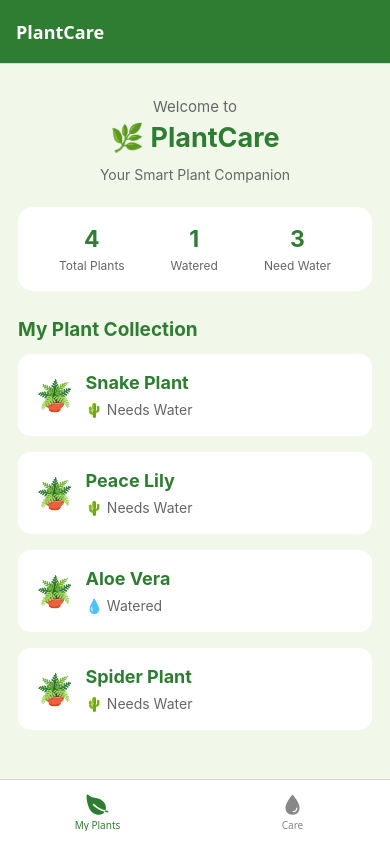
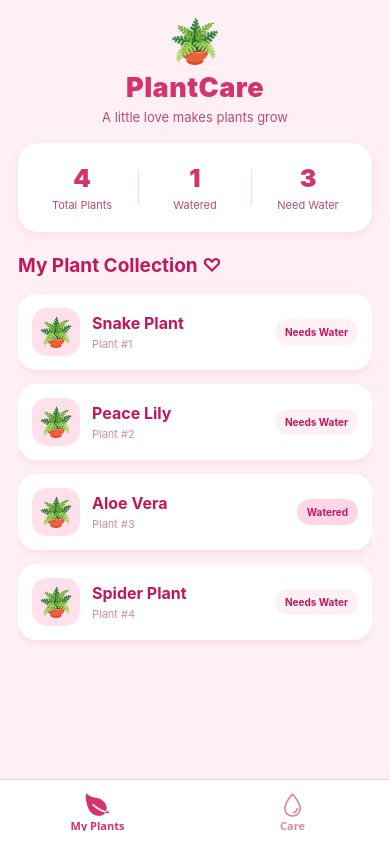
Before and after one commit to kristelannemaesameran-ai/ACTIVITY6_YURI, a React Native app in the folder MyActivity6/: screen / in a window 390 px wide. Built offline with nearby package versions, Linux system fonts and the light colour scheme.

Commit message:
Finalize Activity 6 with pink PlantCare design and code comments

```diff
--- a/MyActivity6/App.js
+++ b/MyActivity6/App.js
@@ -7,18 +7,25 @@ import {
   TouchableOpacity,
   ActivityIndicator,
   StyleSheet,
+  StatusBar,
 } from 'react-native';
+
+import {
+  SafeAreaProvider,
+  SafeAreaView,
+} from 'react-native-safe-area-context';
 
 import { NavigationContainer } from '@react-navigation/native';
 import { createBottomTabNavigator } from '@react-navigation/bottom-tabs';
 import { Ionicons } from '@expo/vector-icons';
 
-// Create a context to share plant information
+// Create context for sharing plant data
 const PlantContext = createContext();
 
+// Create bottom tab navigation
 const Tab = createBottomTabNavigator();
 
-// Provider manages the shared application data
+// Manage shared plant information
 function PlantProvider({ children }) {
   const [plants, setPlants] = useState([
     { id: '1', name: 'Snake Plant', watered: false },
@@ -29,13 +36,12 @@ function PlantProvider({ children }) {
 
   const [loading, setLoading] = useState(false);
 
-  // Update a plant's watering status
+  // Update the watering status of a plant
   const waterPlant = (id) => {
     if (loading) return;
 
     setLoading(true);
 
-    // Simulate a short saving process
     setTimeout(() => {
       setPlants((previousPlants) =>
         previousPlants.map((plant) =>
@@ -49,6 +55,7 @@ function PlantProvider({ children }) {
     }, 1000);
   };
 
+  // Share plant data and functions with both tabs
   return (
     <PlantContext.Provider value={{ plants, waterPlant, loading }}>
       {children}
@@ -56,34 +63,42 @@ function PlantProvider({ children }) {
   );
 }
 
-// Home tab: Display the shared plant collection
+// Home tab displays all plants and their status
 function HomeTab() {
   const { plants, loading } = useContext(PlantContext);
 
-  // Calculate plant watering statistics
+  // Calculate plant statistics
   const wateredCount = plants.filter((plant) => plant.watered).length;
   const needsWaterCount = plants.length - wateredCount;
 
   return (
-    <View style={styles.container}>
-      <Text style={styles.welcome}>Welcome to</Text>
-      <Text style={styles.title}>🌿 PlantCare</Text>
+    <SafeAreaView style={styles.container} edges={['top']}>
+      <StatusBar backgroundColor="#FFF0F5" barStyle="dark-content" />
 
+      {/* Home screen heading */}
+      <View style={styles.header}>
+        <Text style={styles.emoji}>🪴</Text>
+        <Text style={styles.title}>PlantCare</Text>
         <Text style={styles.subtitle}>
-        Your Smart Plant Companion
+          A little love makes plants grow
         </Text>
+      </View>
 
-      {/* Show a summary of plant conditions */}
+      {/* Display plant statistics */}
       <View style={styles.summaryCard}>
         <View style={styles.summaryItem}>
           <Text style={styles.summaryNumber}>{plants.length}</Text>
           <Text style={styles.summaryLabel}>Total Plants</Text>
         </View>
 
+        <View style={styles.summaryDivider} />
+
         <View style={styles.summaryItem}>
           <Text style={styles.summaryNumber}>{wateredCount}</Text>
           <Text style={styles.summaryLabel}>Watered</Text>
         </View>
+
+        <View style={styles.summaryDivider} />
 
         <View style={styles.summaryItem}>
           <Text style={styles.summaryNumber}>{needsWaterCount}</Text>
@@ -91,78 +106,127 @@ function HomeTab() {
         </View>
       </View>
 
-      <Text style={styles.sectionTitle}>My Plant Collection</Text>
+      <Text style={styles.sectionTitle}>My Plant Collection ♡</Text>
 
+      {/* Show loading message when updating */}
       {loading && (
+        <View style={styles.loadingRow}>
+          <ActivityIndicator size="small" color="#E75480" />
           <Text style={styles.loading}>Updating plant information...</Text>
+        </View>
       )}
 
+      {/* Display the shared plant collection */}
       <FlatList
         data={plants}
         keyExtractor={(item) => item.id}
         showsVerticalScrollIndicator={false}
-        renderItem={({ item }) => (
+        contentContainerStyle={styles.list}
+        renderItem={({ item, index }) => (
           <View style={styles.card}>
             <View style={styles.plantInfo}>
+              <View style={styles.plantIconContainer}>
                 <Text style={styles.plantIcon}>🪴</Text>
+              </View>
 
-              <View>
+              <View style={styles.plantDetails}>
                 <Text style={styles.plantName}>{item.name}</Text>
+                <Text style={styles.plantNumber}>
+                  Plant #{index + 1}
+                </Text>
+              </View>
 
-                <Text style={styles.status}>
-                  {item.watered ? '💧 Watered' : '🌵 Needs Water'}
+              {/* Display the current watering status */}
+              <View
+                style={[
+                  styles.statusBadge,
+                  item.watered
+                    ? styles.wateredBadge
+                    : styles.needsWaterBadge,
+                ]}
+              >
+                <Text style={styles.statusBadgeText}>
+                  {item.watered ? 'Watered' : 'Needs Water'}
                 </Text>
               </View>
             </View>
           </View>
         )}
       />
-    </View>
+    </SafeAreaView>
   );
 }
 
-// Care tab: Update plant watering status
+// Care tab allows users to update plant status
 function CareTab() {
   const { plants, waterPlant, loading } = useContext(PlantContext);
 
   return (
-    <View style={styles.container}>
-      <Text style={styles.title}>💧 Plant Care Center</Text>
+    <SafeAreaView style={styles.container} edges={['top']}>
+      <StatusBar backgroundColor="#FFF0F5" barStyle="dark-content" />
 
+      {/* Care screen heading */}
+      <View style={styles.header}>
+        <Text style={styles.emoji}>💧</Text>
+        <Text style={styles.title}>Plant Care Center</Text>
         <Text style={styles.subtitle}>
-        Keep your plants healthy and happy!
+          Give your plants the care they deserve!
         </Text>
+      </View>
 
+      {/* Show loading indicator */}
       {loading && (
-        <View style={styles.loadingContainer}>
-          <ActivityIndicator size="large" color="#2E7D32" />
+        <View style={styles.loadingRow}>
+          <ActivityIndicator size="small" color="#E75480" />
           <Text style={styles.loading}>Saving changes...</Text>
         </View>
       )}
 
+      {/* Display plants with watering buttons */}
       <FlatList
         data={plants}
         keyExtractor={(item) => item.id}
         showsVerticalScrollIndicator={false}
-        renderItem={({ item }) => (
-          <View style={styles.card}>
-            <Text style={styles.plantName}>🪴 {item.name}</Text>
+        contentContainerStyle={styles.list}
+        renderItem={({ item, index }) => (
+          <View style={styles.careCard}>
+            <View style={styles.careHeader}>
+              <Text style={styles.plantIcon}>🪴</Text>
 
-            <Text style={styles.status}>
+              <View style={styles.plantDetails}>
+                <Text style={styles.plantName}>{item.name}</Text>
+                <Text style={styles.plantNumber}>
+                  Plant #{index + 1}
+                </Text>
+              </View>
+            </View>
+
+            {/* Show plant watering information */}
+            <View style={styles.careStatus}>
+              <Text style={styles.careStatusText}>
                 {item.watered
-                ? '💧 This plant has been watered.'
-                : '🌵 This plant needs water.'}
+                  ? '💧 This plant has been watered!'
+                  : '🌱 This plant needs some water.'}
               </Text>
+            </View>
 
-            {/* Update the shared plant information */}
+            {/* Button updates the shared plant status */}
             <TouchableOpacity
               style={[
                 styles.button,
                 item.watered && styles.secondaryButton,
+                loading && styles.disabledButton,
               ]}
               onPress={() => waterPlant(item.id)}
               disabled={loading}
+              activeOpacity={0.8}
             >
+              <Ionicons
+                name={item.watered ? 'refresh' : 'water'}
+                size={18}
+                color="#FFFFFF"
+              />
+
               <Text style={styles.buttonText}>
                 {item.watered ? 'Mark as Needs Water' : 'Water Plant'}
               </Text>
@@ -170,43 +234,38 @@ function CareTab() {
           </View>
         )}
       />
-    </View>
+    </SafeAreaView>
   );
 }
 
-// Main app: Configure the two bottom navigation tabs
+// Main application with bottom tab navigation
 export default function App() {
   return (
+    // Provide safe area and shared plant data
+    <SafeAreaProvider>
       <PlantProvider>
         <NavigationContainer>
+
+          {/* Configure Home and Care tabs */}
           <Tab.Navigator
             screenOptions={({ route }) => ({
-            headerStyle: {
-              backgroundColor: '#2E7D32',
-            },
-            headerTintColor: '#FFFFFF',
-            headerTitleStyle: {
-              fontWeight: 'bold',
-            },
-            tabBarActiveTintColor: '#2E7D32',
-            tabBarInactiveTintColor: '#888888',
-            tabBarStyle: {
-              backgroundColor: '#FFFFFF',
-              height: 65,
-              paddingBottom: 8,
-              paddingTop: 5,
-            },
-            tabBarIcon: ({ color, size }) => {
-              // Select an icon for each tab
+              headerShown: false,
+              tabBarActiveTintColor: '#D6336C',
+              tabBarInactiveTintColor: '#D88AA5',
+              tabBarStyle: styles.tabBar,
+              tabBarLabelStyle: styles.tabLabel,
+
+              // Set icons for each tab
+              tabBarIcon: ({ color, size, focused }) => {
                 const icons = {
-                Home: 'leaf',
-                Care: 'water',
+                  Home: focused ? 'leaf' : 'leaf-outline',
+                  Care: focused ? 'water' : 'water-outline',
                 };
 
                 return (
                   <Ionicons
                     name={icons[route.name]}
-                  size={size}
+                    size={size + 2}
                     color={color}
                   />
                 );
@@ -231,112 +290,239 @@ export default function App() {
               }}
             />
           </Tab.Navigator>
+
         </NavigationContainer>
       </PlantProvider>
+    </SafeAreaProvider>
   );
 }
 
-// Styles for the PlantCare application
+// Pink theme and application styles
 const styles = StyleSheet.create({
   container: {
     flex: 1,
-    backgroundColor: '#F1F8E9',
-    padding: 18,
+    backgroundColor: '#FFF0F5',
+    paddingHorizontal: 18,
   },
-  welcome: {
-    fontSize: 15,
-    color: '#666666',
-    textAlign: 'center',
-    marginTop: 15,
+
+  header: {
+    alignItems: 'center',
+    paddingTop: 15,
+    paddingBottom: 18,
   },
+
+  emoji: {
+    fontSize: 42,
+    marginBottom: 5,
+  },
+
   title: {
     fontSize: 27,
-    fontWeight: 'bold',
-    color: '#2E7D32',
+    fontWeight: '900',
+    color: '#D6336C',
+    letterSpacing: 0.5,
     textAlign: 'center',
+  },
+
+  subtitle: {
+    fontSize: 13,
+    color: '#B84D75',
     marginTop: 5,
+    textAlign: 'center',
   },
-  subtitle: {
-    fontSize: 14,
-    color: '#666666',
-    textAlign: 'center',
-    marginVertical: 12,
-  },
+
   summaryCard: {
     backgroundColor: '#FFFFFF',
-    borderRadius: 15,
-    padding: 18,
+    borderRadius: 20,
+    paddingVertical: 20,
+    paddingHorizontal: 8,
     flexDirection: 'row',
     justifyContent: 'space-around',
-    marginVertical: 12,
-    elevation: 3,
+    alignItems: 'center',
+    marginBottom: 22,
+    elevation: 4,
+    shadowColor: '#D6336C',
+    shadowOpacity: 0.10,
+    shadowRadius: 8,
+    shadowOffset: { width: 0, height: 3 },
   },
+
   summaryItem: {
+    flex: 1,
     alignItems: 'center',
   },
+
   summaryNumber: {
-    fontSize: 23,
-    fontWeight: 'bold',
-    color: '#2E7D32',
+    fontSize: 25,
+    fontWeight: '900',
+    color: '#D6336C',
   },
+
   summaryLabel: {
-    fontSize: 12,
-    color: '#666666',
+    fontSize: 11,
+    color: '#B84D75',
     marginTop: 5,
+    textAlign: 'center',
   },
+
+  summaryDivider: {
+    width: 1,
+    height: 35,
+    backgroundColor: '#FFD6E5',
+  },
+
   sectionTitle: {
     fontSize: 19,
     fontWeight: 'bold',
-    color: '#2E7D32',
-    marginTop: 15,
-    marginBottom: 5,
+    color: '#C2185B',
+    marginBottom: 10,
   },
+
+  list: {
+    paddingBottom: 20,
+  },
+
   card: {
     backgroundColor: '#FFFFFF',
-    padding: 18,
-    borderRadius: 13,
-    marginVertical: 8,
+    borderRadius: 18,
+    padding: 14,
+    marginVertical: 7,
     elevation: 3,
+    shadowColor: '#D6336C',
+    shadowOpacity: 0.10,
+    shadowRadius: 7,
+    shadowOffset: { width: 0, height: 3 },
   },
+
   plantInfo: {
     flexDirection: 'row',
     alignItems: 'center',
   },
+
+  plantIconContainer: {
+    width: 48,
+    height: 48,
+    borderRadius: 15,
+    backgroundColor: '#FFE0EB',
+    justifyContent: 'center',
+    alignItems: 'center',
+  },
+
   plantIcon: {
-    fontSize: 30,
-    marginRight: 12,
+    fontSize: 28,
   },
+
+  plantDetails: {
+    flex: 1,
+    marginLeft: 12,
+  },
+
   plantName: {
-    fontSize: 18,
+    fontSize: 16,
     fontWeight: 'bold',
-    color: '#2E7D32',
+    color: '#C2185B',
   },
-  status: {
-    fontSize: 14,
-    color: '#666666',
-    marginTop: 8,
+
+  plantNumber: {
+    fontSize: 11,
+    color: '#D88AA5',
+    marginTop: 4,
   },
-  button: {
-    backgroundColor: '#2E7D32',
-    padding: 13,
-    borderRadius: 9,
+
+  statusBadge: {
+    paddingHorizontal: 10,
+    paddingVertical: 7,
+    borderRadius: 20,
+  },
+
+  wateredBadge: {
+    backgroundColor: '#FFD6E5',
+  },
+
+  needsWaterBadge: {
+    backgroundColor: '#FFF0F5',
+  },
+
+  statusBadgeText: {
+    fontSize: 10,
+    fontWeight: 'bold',
+    color: '#C2185B',
+  },
+
+  loadingRow: {
+    flexDirection: 'row',
+    justifyContent: 'center',
+    alignItems: 'center',
+    marginBottom: 12,
+  },
+
+  loading: {
+    color: '#D6336C',
+    fontSize: 12,
+    marginLeft: 8,
+  },
+
+  careCard: {
+    backgroundColor: '#FFFFFF',
+    borderRadius: 20,
+    padding: 17,
+    marginVertical: 8,
+    elevation: 4,
+    shadowColor: '#D6336C',
+    shadowOpacity: 0.10,
+    shadowRadius: 8,
+    shadowOffset: { width: 0, height: 3 },
+  },
+
+  careHeader: {
+    flexDirection: 'row',
+    alignItems: 'center',
+  },
+
+  careStatus: {
+    backgroundColor: '#FFF0F5',
+    padding: 12,
+    borderRadius: 12,
     marginTop: 15,
   },
-  secondaryButton: {
-    backgroundColor: '#78909C',
-  },
-  buttonText: {
-    color: '#FFFFFF',
-    fontWeight: 'bold',
+
+  careStatusText: {
+    fontSize: 13,
+    color: '#B84D75',
     textAlign: 'center',
   },
-  loadingContainer: {
+
+  button: {
+    backgroundColor: '#E75480',
+    padding: 14,
+    borderRadius: 12,
+    marginTop: 15,
+    flexDirection: 'row',
+    justifyContent: 'center',
     alignItems: 'center',
-    marginVertical: 10,
+    gap: 8,
   },
-  loading: {
-    color: '#2E7D32',
-    textAlign: 'center',
-    marginTop: 8,
+
+  secondaryButton: {
+    backgroundColor: '#D88AA5',
+  },
+
+  disabledButton: {
+    opacity: 0.6,
+  },
+
+  tabBar: {
+    backgroundColor: '#FFFFFF',
+    height: 65,
+    paddingBottom: 8,
+    paddingTop: 5,
+    borderTopColor: '#FFD6E5',
+    borderTopWidth: 1,
+    elevation: 10,
+  },
+
+  tabLabel: {
+    fontSize: 11,
+    fontWeight: 'bold',
   },
 });
```
Lines whose indentation alone changed are shown as unchanged.
